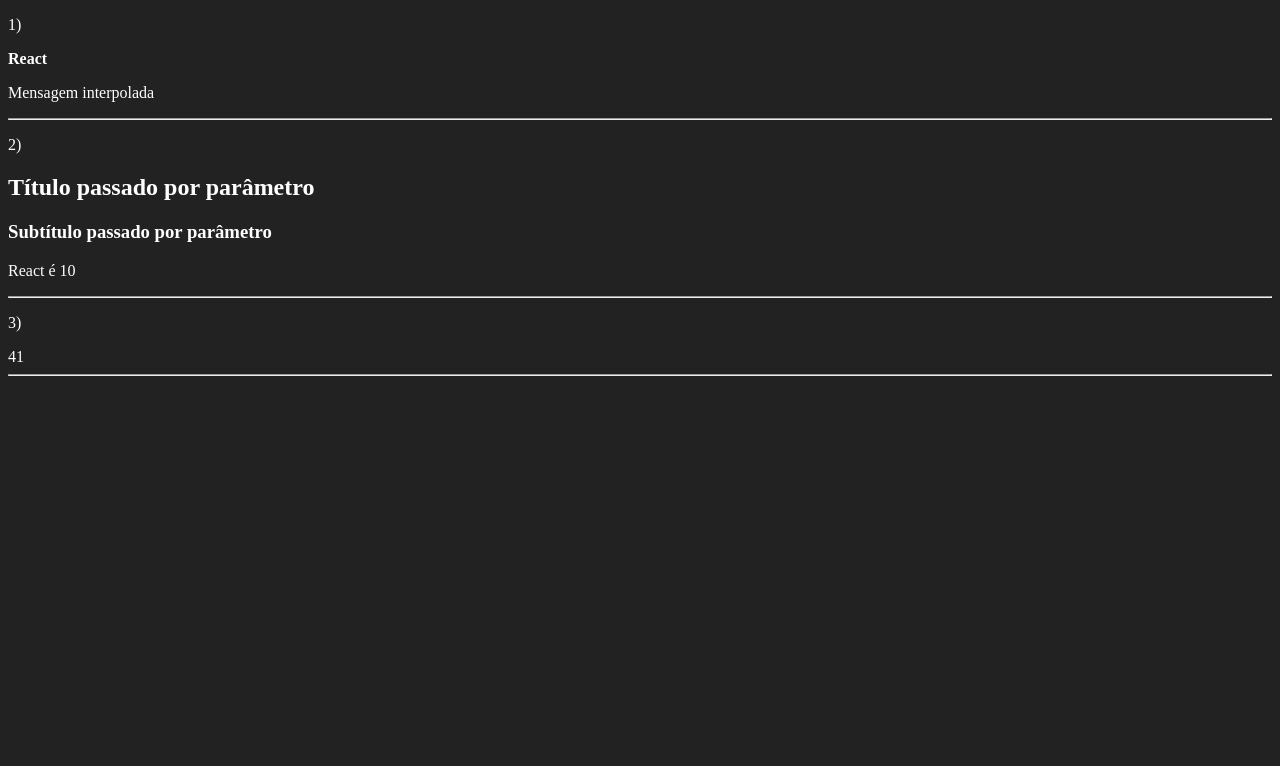
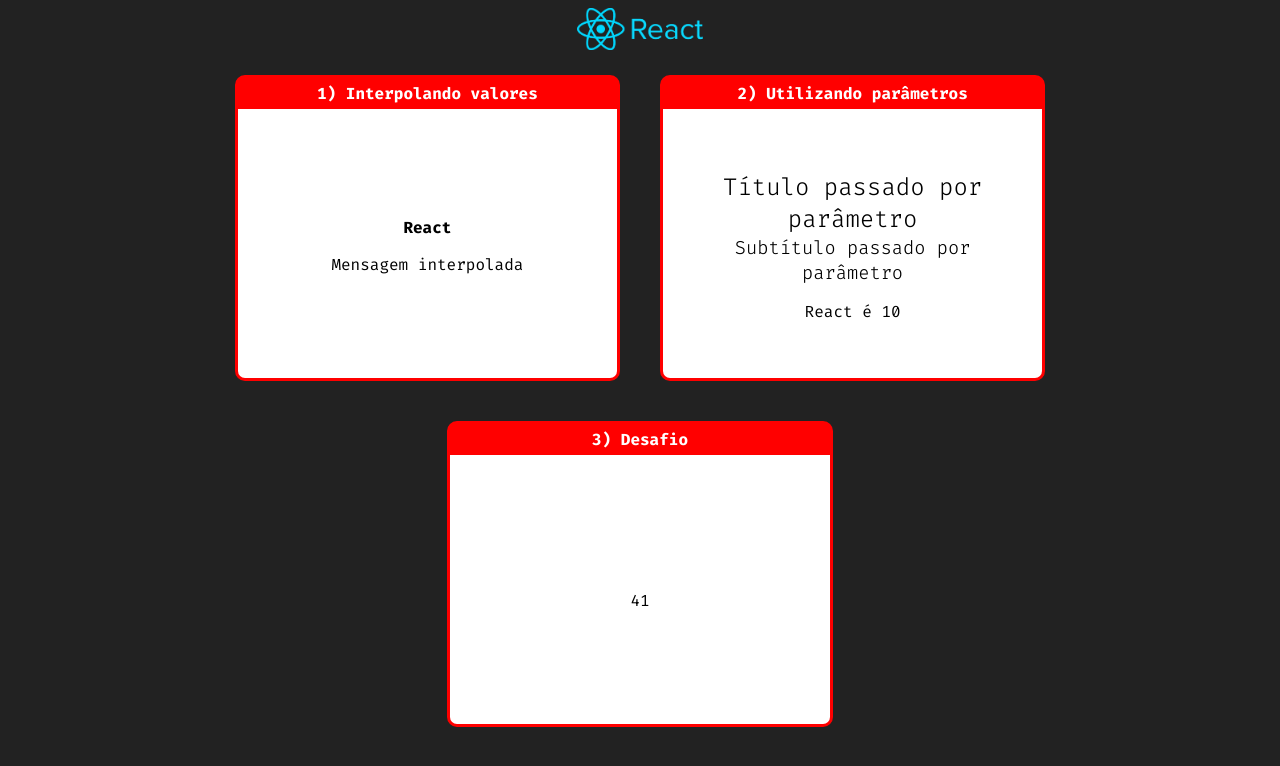
Before and after one commit to ThadeuCesario/React, a React (Create React App) app in the folder react-fundamentals_coder/: page / in a window 1280 px wide. Shown: the top 766 px of the page. Built offline with nearby package versions, Linux system fonts and the light colour scheme.

Commit message:
Creating Cards Layout

```diff
--- a/react-fundamentals_coder/public/index.html
+++ b/react-fundamentals_coder/public/index.html
@@ -5,6 +5,7 @@
     <link rel="icon" href="%PUBLIC_URL%/favicon.ico" />
     <meta name="viewport" content="width=device-width, initial-scale=1" />
     <meta name="theme-color" content="#000000" />
+    <link href="https://fonts.googleapis.com/css2?family=Fira+Code:wght@300;400;500;600;700&display=swap" rel="stylesheet">
     <meta
       name="description"
       content="Web site created using create-react-app"
--- a/react-fundamentals_coder/src/App.jsx
+++ b/react-fundamentals_coder/src/App.jsx
@@ -1,26 +1,32 @@
 import React from 'react';
 
 /* Import Components */
+import Card from "./Components/layout/Card";
 import Primeiro from "./Components/Basics/Primeiro";
 import ComParametro from "./Components/Basics/ComParametro";
 import Aleatorio from "./Components/Basics/Aleatorio";
 
+/* Import Images */
+import logo from './Assets/react-logo.png';
+
 export default props => {
     return(
         <React.Fragment>
+            <img className={'logo'} src={logo} alt={'Logo React'}/>
 
-            <p>1)</p>
-            <Primeiro></Primeiro>
-            <hr/>
+            <div className={'container-cards'}>
+                <Card titulo={'1) Interpolando valores'}>
+                    <Primeiro></Primeiro>
+                </Card>
 
-            <p>2)</p>
-            <ComParametro title={'Título passado por parâmetro'} subtitle={'Subtítulo passado por parâmetro'} value={10}></ComParametro>
-            <hr/>
+                <Card titulo={'2) Utilizando parâmetros'}>
+                    <ComParametro title={'Título passado por parâmetro'} subtitle={'Subtítulo passado por parâmetro'} value={10}></ComParametro>
+                </Card>
 
-            <p>3)</p>
-            <Aleatorio min={0} max={100}></Aleatorio>
-            <hr/>
-
+                <Card titulo={'3) Desafio'}>
+                    <Aleatorio min={0} max={100}></Aleatorio>
+                </Card>
+            </div>
         </React.Fragment>
     );
 }
--- a/react-fundamentals_coder/src/Components/Basics/Primeiro.jsx
+++ b/react-fundamentals_coder/src/Components/Basics/Primeiro.jsx
@@ -3,10 +3,10 @@ import React from 'react';
 function Primeiro(){
     const msg = 'Mensagem interpolada';
     return (
-        <div>
+        <>
             <strong>React</strong>
             <p>{msg}</p>
-        </div>
+        </>
     )
 }
 
--- /dev/null
+++ b/react-fundamentals_coder/src/Components/layout/Card.css
@@ -0,0 +1,31 @@
+.card{
+    background-color: red;
+    border: solid 3px red;
+    border-radius: 10px;
+    overflow: hidden;
+    margin: 20px;
+    width: 30%;
+    height: 300px;
+}
+
+.title{
+    padding: 5px 0;
+    display: flex;
+    justify-content: center;
+    font-weight: 700;
+}
+
+.content{
+    background-color: #fff;
+    color: #000;
+    padding: 20px;
+    display: flex;
+    flex-direction: column;
+    justify-content: center;
+    align-items: center;
+    height: calc(100% - 50px);
+}
+
+.item-value{
+    margin: 0 20px 0 0;
+}
--- /dev/null
+++ b/react-fundamentals_coder/src/Components/layout/Card.jsx
@@ -0,0 +1,16 @@
+import React from 'react';
+
+/* Import Css File */
+import './Card.css';
+
+export default props => {
+    const {titulo} = props;
+
+    return(
+        <div className={'card'}>
+            <div className={'title'}>{titulo}</div>
+            <div className={'content'}>{props.children}</div>
+        </div>
+
+    );
+}
--- a/react-fundamentals_coder/src/index.css
+++ b/react-fundamentals_coder/src/index.css
@@ -1,4 +1,26 @@
 body{
     background-color: #222;
     color: #fff;
+    font-family: 'Fira Code', monospace;
+    text-align: center;
 }
+
+h1, h2, h3{
+    font-weight: 300;
+    margin: 0;
+}
+
+h2, h3{
+    margin: 0;
+}
+
+.logo{
+    width: 10%;
+}
+
+.container-cards{
+    display: flex;
+    flex-direction: row;
+    flex-wrap: wrap;
+    justify-content: center;
+}
```
Also changed, not shown: react-fundamentals_coder/src/Assets/react-logo.png (added), 1 other file (tests, documents, lock files or other folders).
